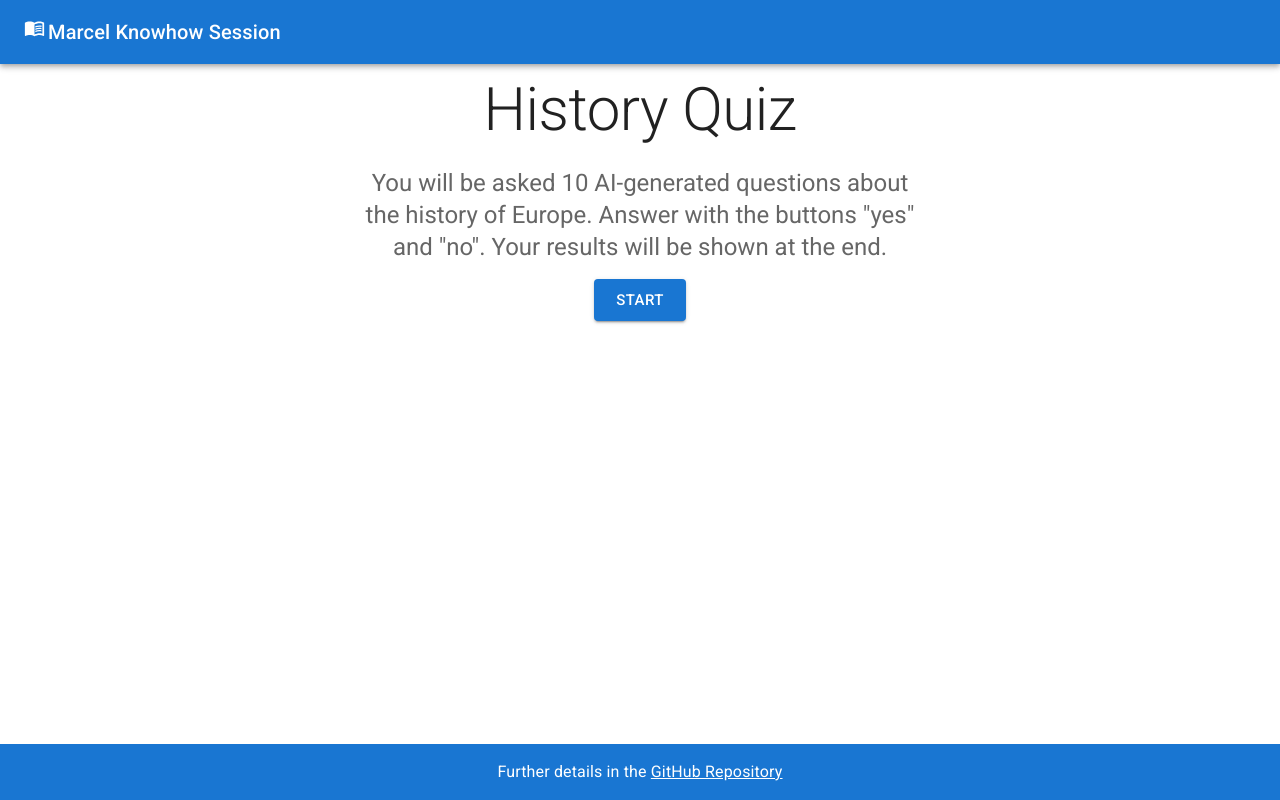
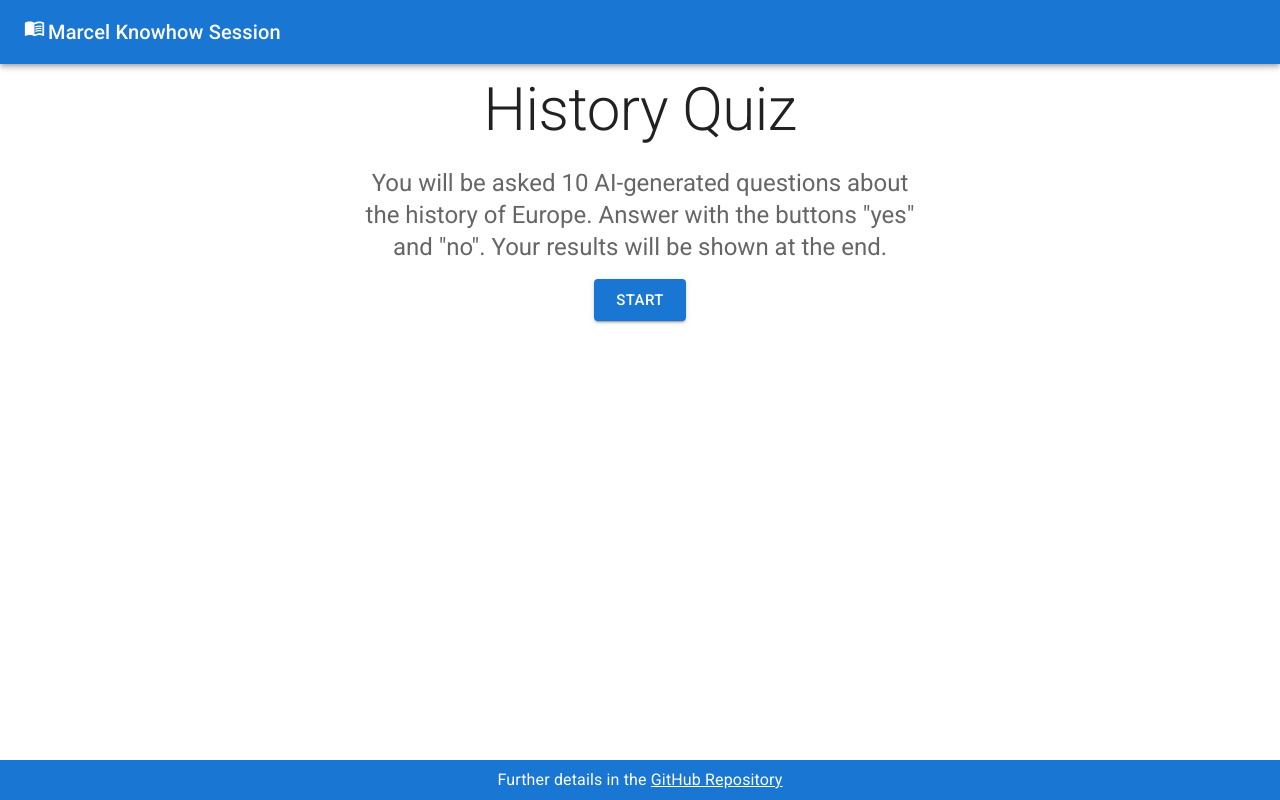
Before and after one commit to PRODYNA/marcel_knowhow_frontend, a React (Vite) app: page / in a window 1280 px wide. Built offline with nearby package versions, Linux system fonts and the light colour scheme; the HTML template or start-up script is replaced by a standard one.

Commit message:
Reduce footer size.

```diff
--- a/src/components/Footer.tsx
+++ b/src/components/Footer.tsx
@@ -2,7 +2,7 @@ import { Box, Link, Typography } from '@mui/material';
 
 function Footer() {
 	return (
-			<Box sx={{ bgcolor: '#1976d2', p: 2, position: 'fixed', bottom: 0, width: '100%', color: '#fff' }}>
+			<Box sx={{ bgcolor: '#1976d2', p: 1, position: 'fixed', bottom: 0, width: '100%', color: '#fff' }}>
 			<Typography variant="body1" align="center">
 			Further details in the <Link href="https://github.com/PRODYNA/marcel_knowhow_main" color="inherit" target="_blank" rel="noopener">GitHub Repository</Link>
 			</Typography>
```
